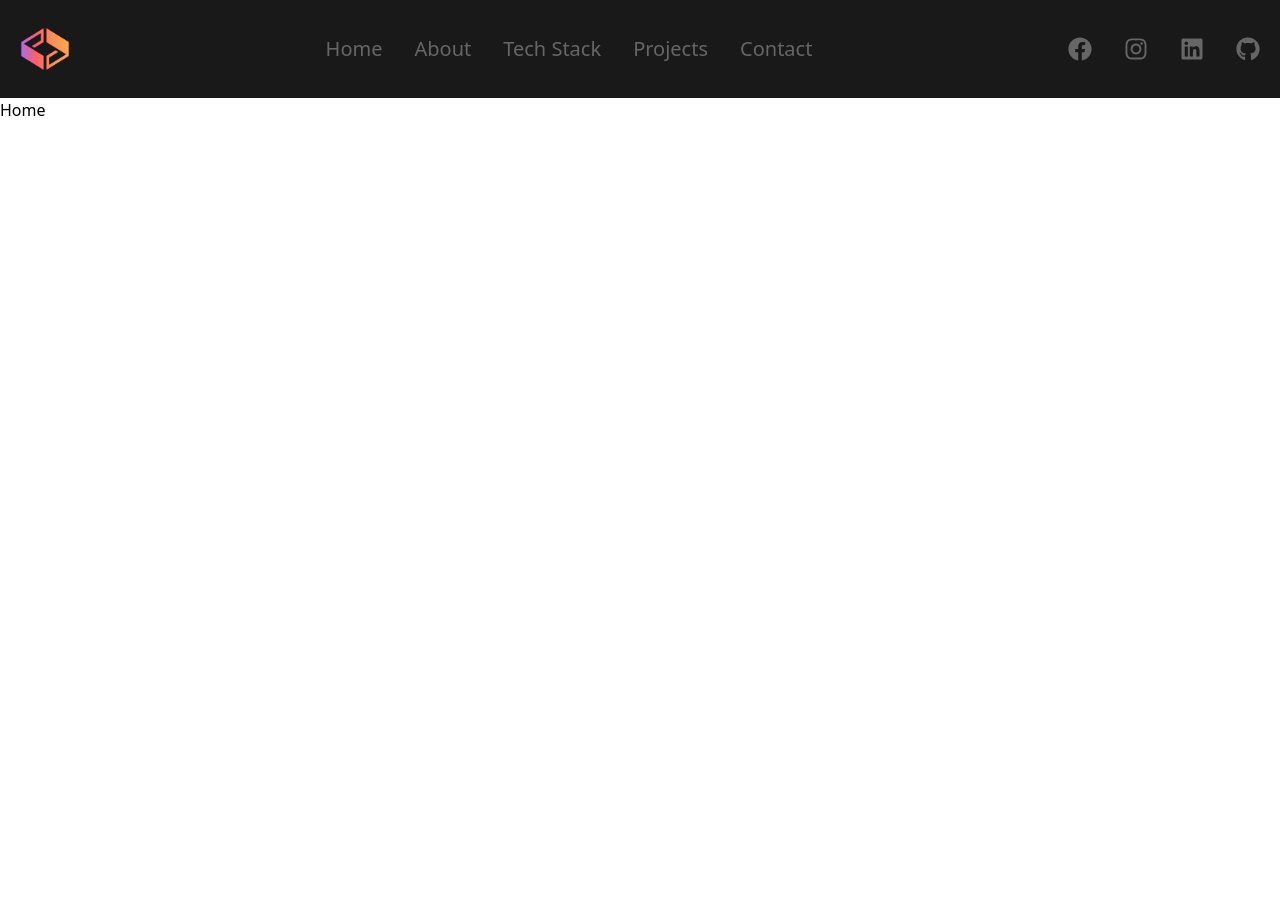
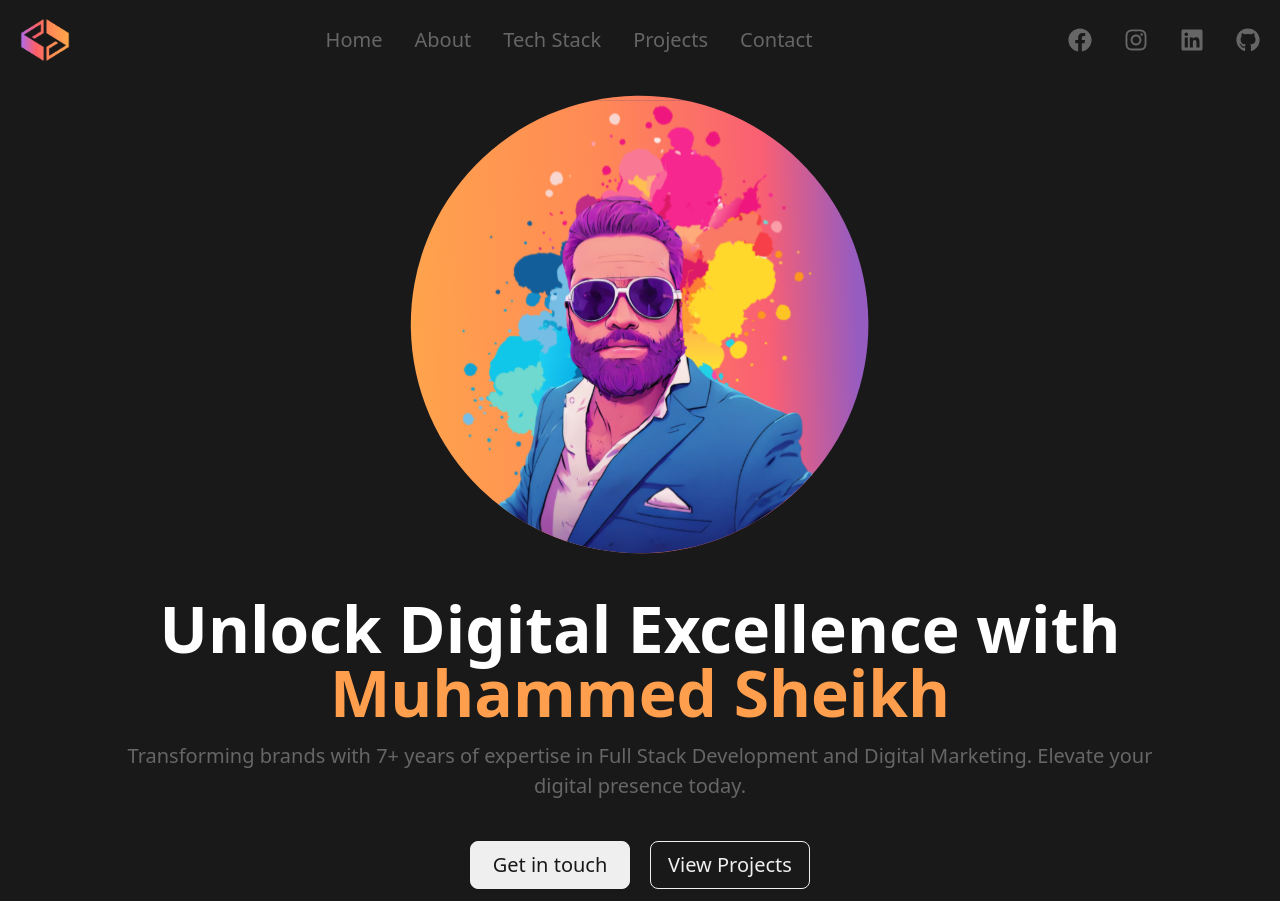
Before and after one commit to muhammed9295/portfolio, a React (Vite) app: page / in a window 1280 px wide. Before the commit the page ends 800 px from the top, so only its background shows below. Built offline with nearby package versions, Linux system fonts and the light colour scheme.

Commit message:
Added homepage.

```diff
--- a/src/Layout.jsx
+++ b/src/Layout.jsx
@@ -5,8 +5,10 @@ import Header from "./components/Header";
 function Layout() {
   return (
     <>
+
       <Header />
       <Outlet />
+
     </>
   );
 }
--- a/src/components/Header.jsx
+++ b/src/components/Header.jsx
@@ -58,7 +58,7 @@ function Header() {
     },
   };
   return (
-    <header className="bg-primary py-6">
+    <header className="bg-primary h-[80px] flex items-center">
       <nav className="container px-5 mx-auto flex justify-between items-center">
         <img src="/logo.png" width="50px" height="50px" alt="logo" />
         <ul className="hidden lg:flex gap-8">
--- a/src/pages/Home.jsx
+++ b/src/pages/Home.jsx
@@ -1,9 +1,32 @@
-import React from 'react'
+import React from "react";
 
 function Home() {
   return (
-    <div>Home</div>
-  )
+    <section className="bg-primary min-h-[calc(100vh-80px)]">
+      <div className="container mx-auto px-5 flex flex-col items-center py-3 gap-6 md:gap-10">
+        <img src="/hero-image.svg" alt="hero-image" />
+        <span className="flex flex-col items-center gap-4">
+          <h1 className="text-5xl md:text-6xl lg:text-[64px] md:w-5/6 font-bold text-white text-center leading-tight">
+            Unlock Digital Excellence with{" "}
+            <span className="text-accent">Muhammed Sheikh</span>
+          </h1>
+          <p className="md:w-5/6 text-center text-neutral text-[20px] font-normal">
+            Transforming brands with 7+ years of expertise in Full Stack
+            Development and Digital Marketing. Elevate your digital presence
+            today.
+          </p>
+        </span>
+        <span className="flex gap-5">
+          <button className="btn btn-secondary w-40 text-[20px] text-primary font-normal hover:bg-accent hover:border-accent">
+            Get in touch
+          </button>
+          <button className="btn btn-outline btn-secondary w-40 text-[20px] text-primary font-normal">
+            View Projects
+          </button>
+        </span>
+      </div>
+    </section>
+  );
 }
 
-export default Home
+export default Home;
```
Also changed, not shown: public/hero-image.svg (added).
